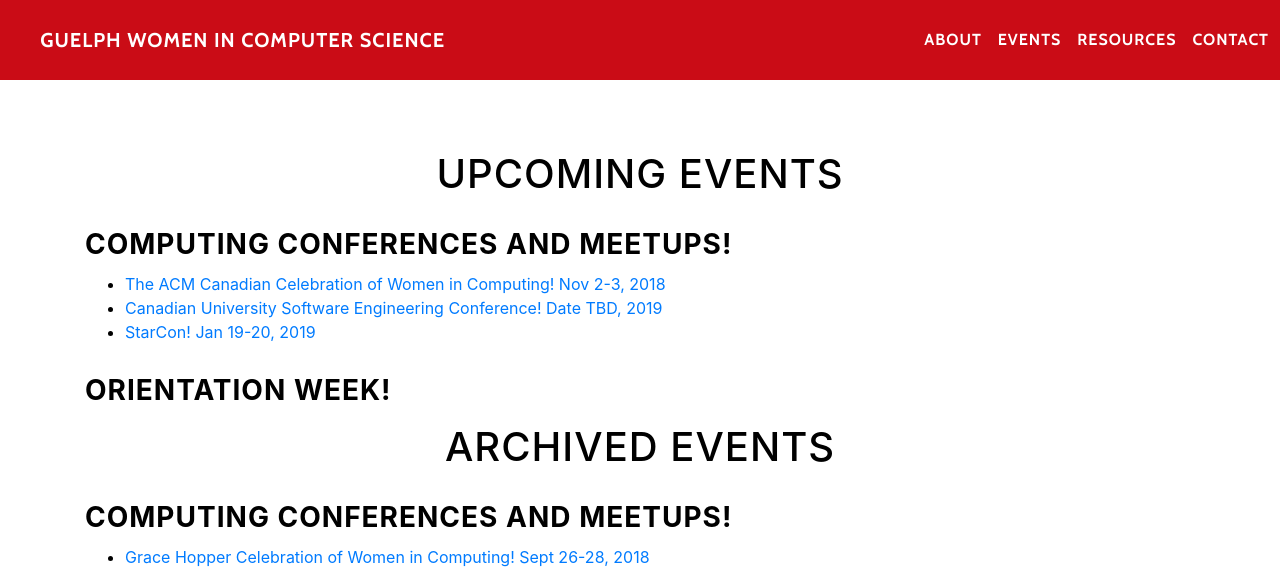
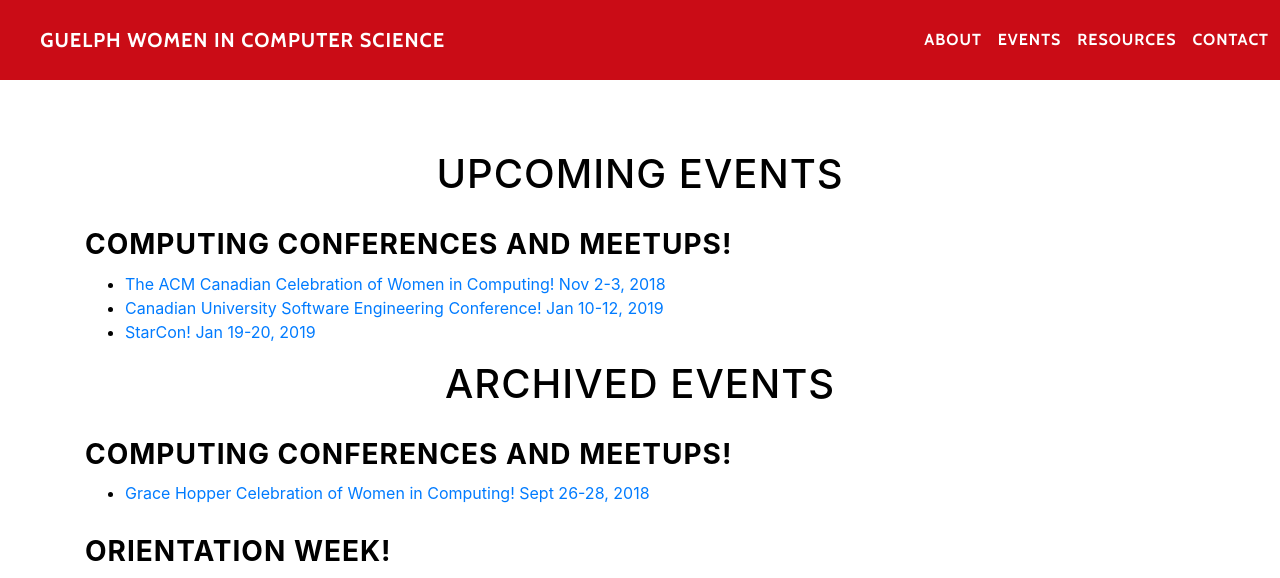
Before and after one commit to GWiCS/GWiCS.github.io, a website with bundled scripts: page events.html in a window 1280 px wide. Shown: the top 578 px of the page. Built offline with nearby package versions, Linux system fonts and the light colour scheme.

Commit message:
Updated CUSEC date

```diff
--- a/events.html
+++ b/events.html
@@ -60,12 +60,9 @@
             <h2 class="section-subheading text-uppercase">Computing Conferences and Meetups!</h2>
             <ul>
               <li><a href="https://www.can-cwic.ca" target="_blank">The ACM Canadian Celebration of Women in Computing! Nov 2-3, 2018</a> </li>
-              <li><a href="http://cusec.net" target="_blank">Canadian University Software Engineering Conference! Date TBD, 2019</a> </li>
+              <li><a href="https://2019.cusec.net/" target="_blank">Canadian University Software Engineering Conference! Jan 10-12, 2019</a> </li>
               <li><a href="https://starcon.io" target="_blank">StarCon! Jan 19-20, 2019</a> </li>
-            </ul>
 
-            <h2 class="section-subheading text-uppercase">Orientation Week!</h2>
-            <ul>
             </ul>
             <h1 class="section-heading text-uppercase text-center">Archived Events</h1>
             <h2 class="section-subheading text-uppercase">Computing Conferences and Meetups!</h2>
```
